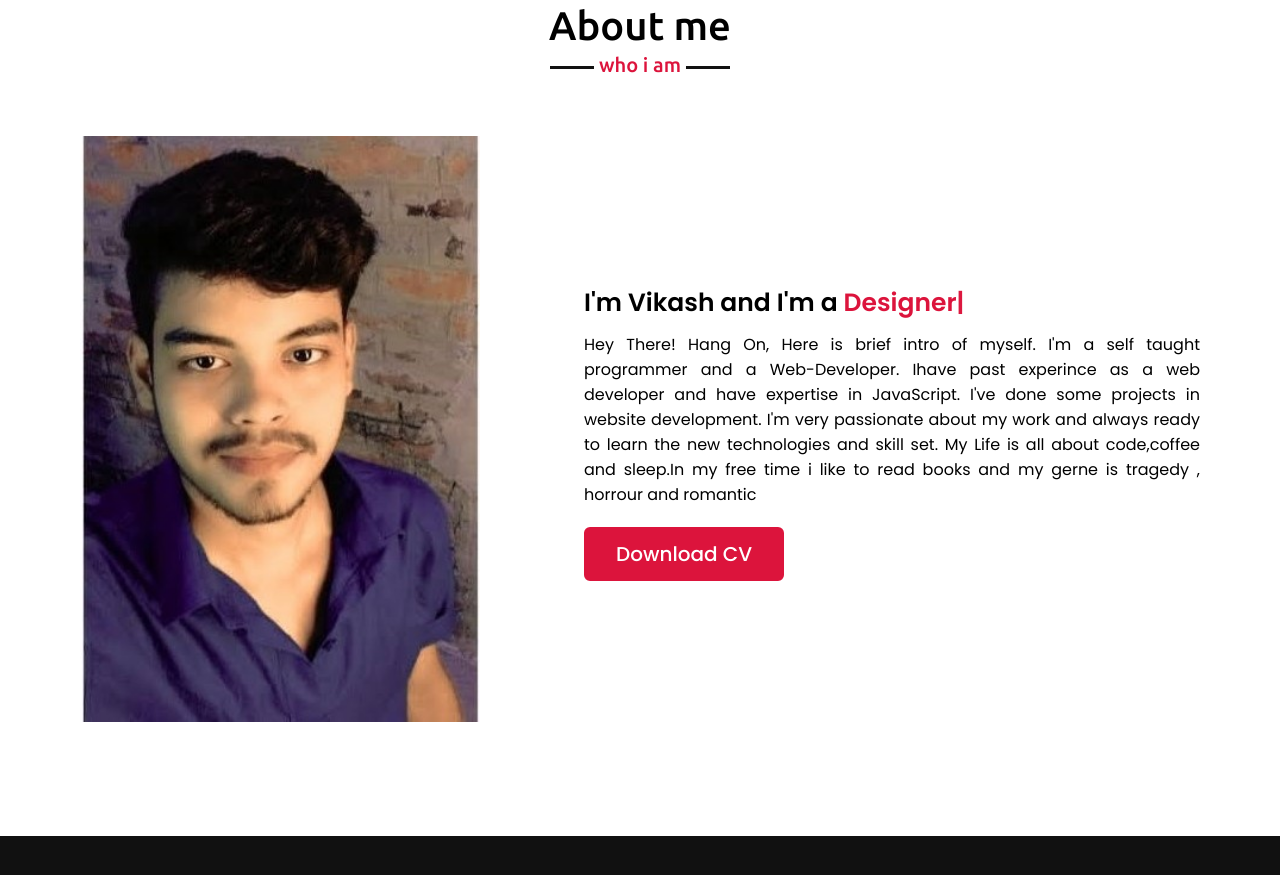
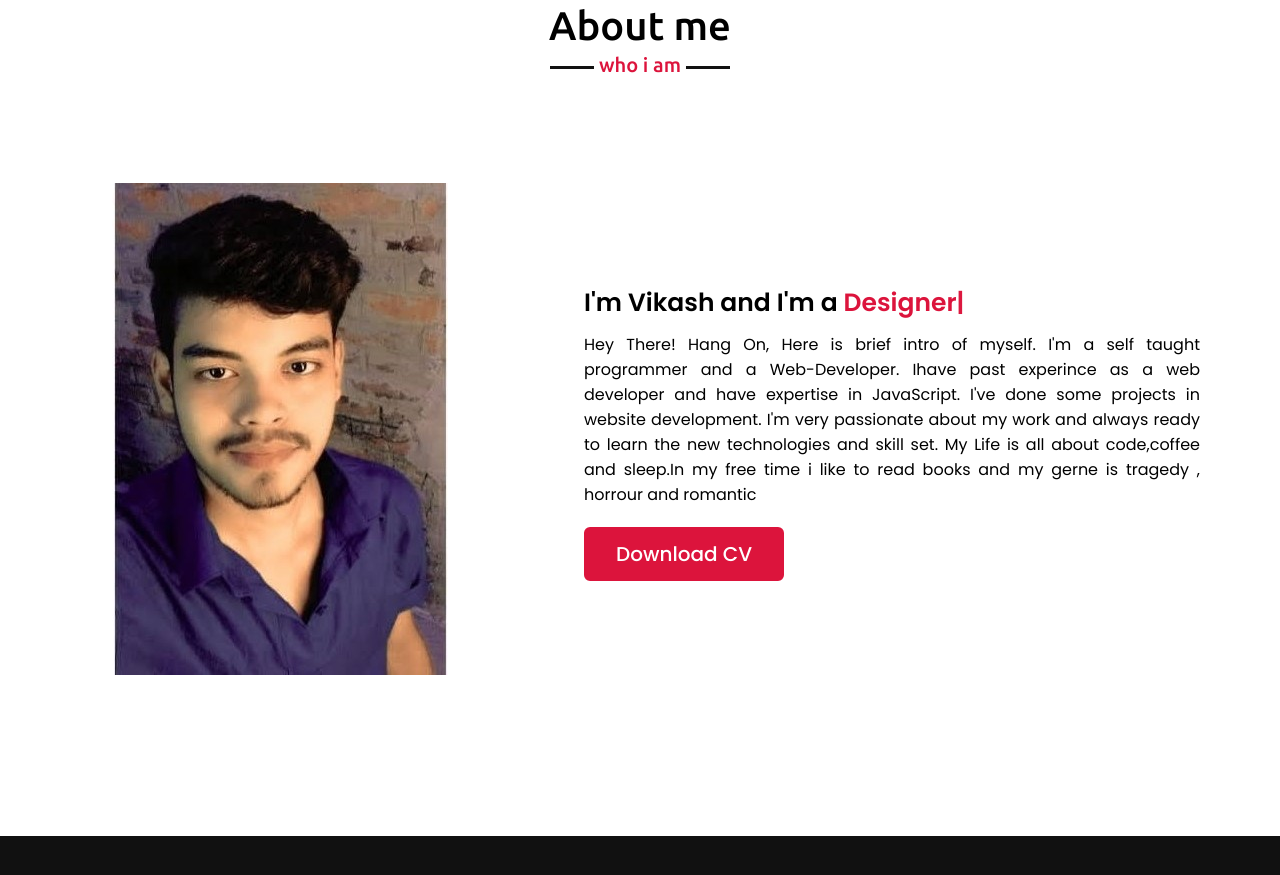
Before and after one commit to vikashmehta07/Portfolio, a plain HTML site: page index.html in a window 1280 px wide. Shown: the part 897-1772 px from the top of the page. Drawn offline with nearby package versions, Linux system fonts and the light colour scheme.

Commit message:
Update style.css

```diff
--- a/style.css
+++ b/style.css
@@ -223,7 +223,7 @@ section .title::after{
 .about .about-content .left img{
     height: 600px;
     width: 400px;
-    object-fit:contain;
+    object-fit:scale-down;
     border-radius: 6px;
 }
 .about .about-content .right{
```
